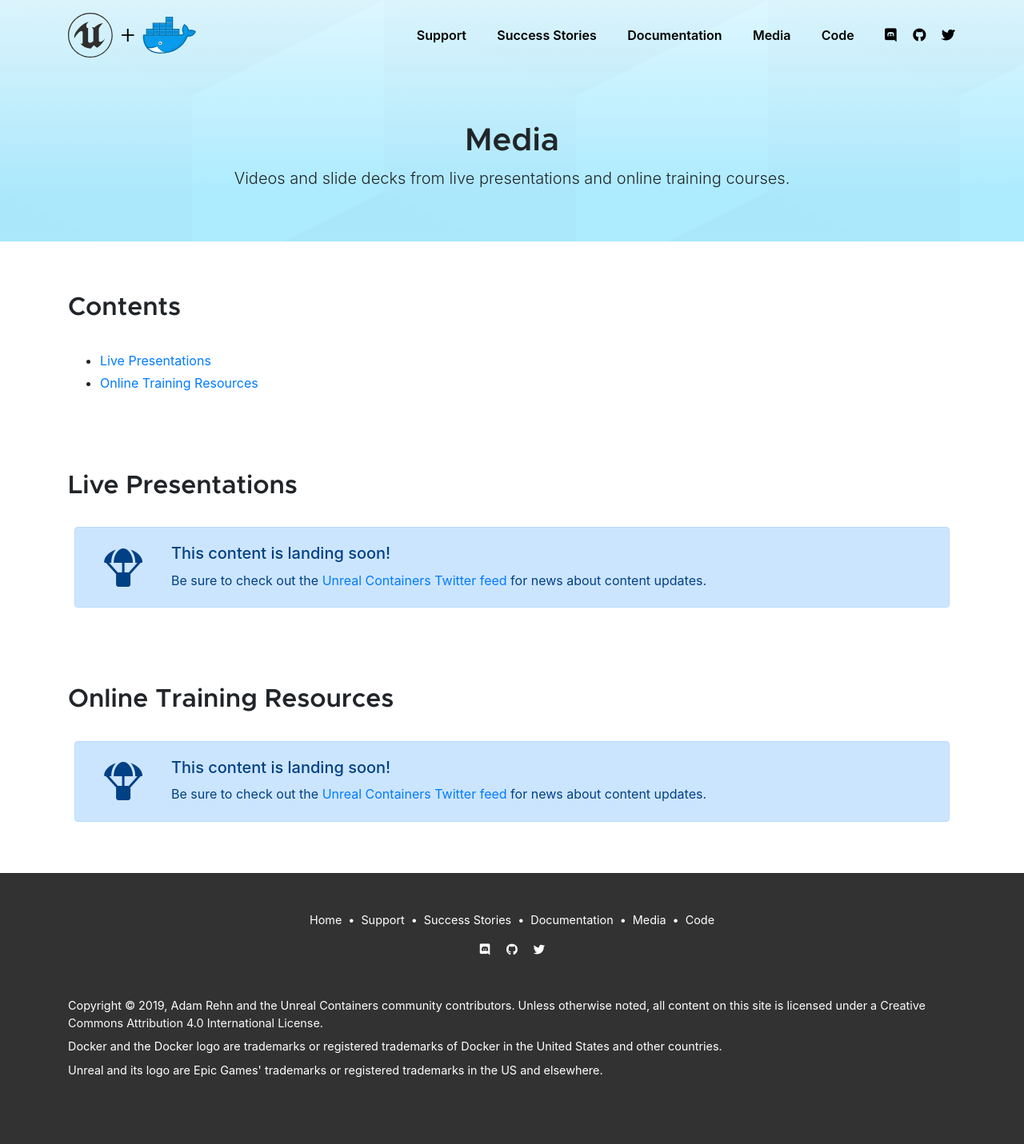
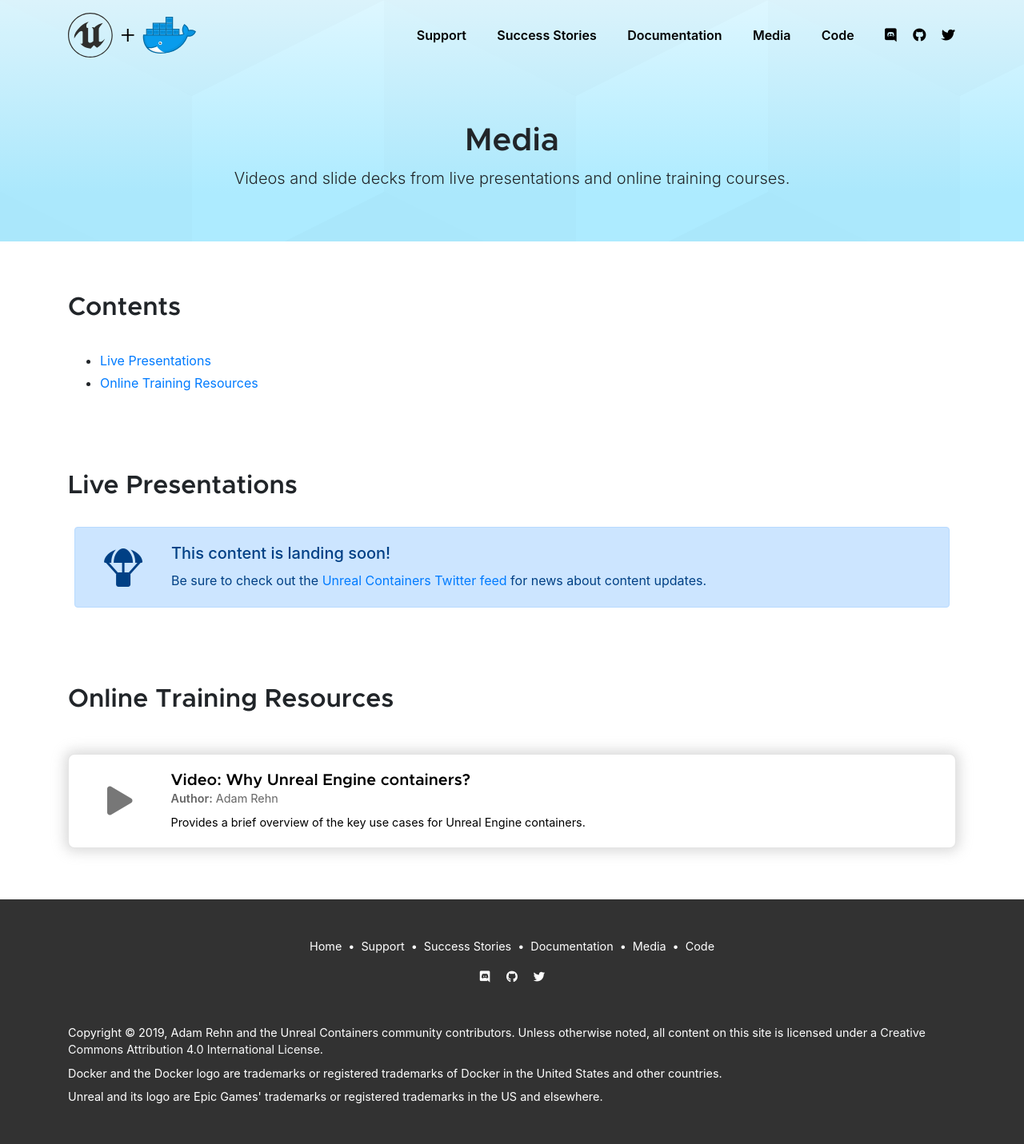
Before and after one commit to UnrealContainers/unrealcontainers.github.io, a Jekyll site: the page built from media.md, in a window 1280 px wide. Shown: the whole page at 80% size. Built offline with Jekyll 4.4.1, drawn with Linux system fonts in a browser that asks for light colours; before the commit the page ends 1397 px from its top, so only the background shows below that.

Commit message:
Add "Why Unreal Engine containers?" YouTube video

```diff
--- a/_data/media.yml
+++ b/_data/media.yml
@@ -4,3 +4,9 @@
 -
   name: Online Training Resources
   items:
+    -
+      name: Why Unreal Engine containers?
+      link: https://youtu.be/egUC21cETgo
+      author: Adam Rehn
+      type: video
+      description: Provides a brief overview of the key use cases for Unreal Engine containers.
```
